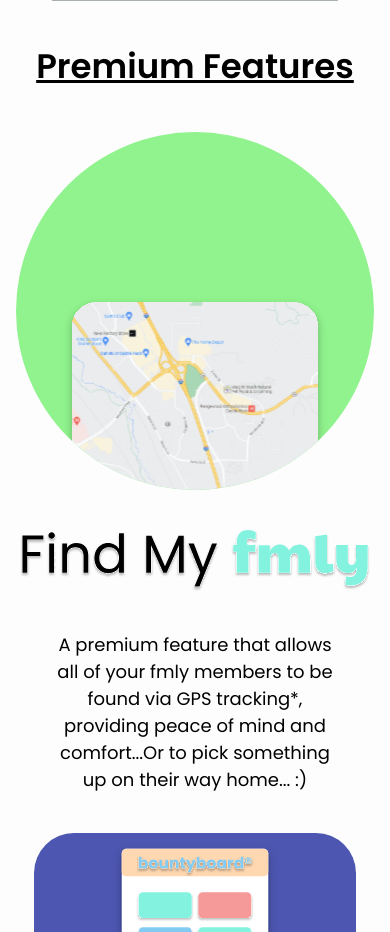
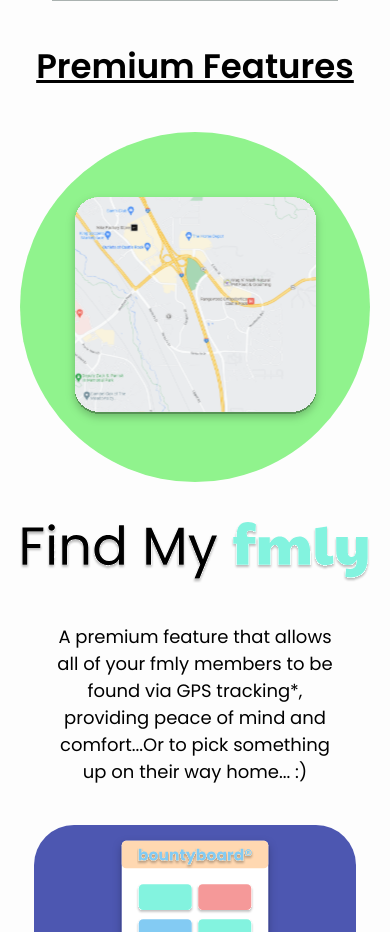
Before and after one commit to zackzellto/fmly-landing-page, a React (Vite) app in the folder client/: page /home in a window 390 px wide. Shown: the part 2860-3792 px from the top of the page. Built offline with nearby package versions, Linux system fonts and the light colour scheme.

Commit message:
tested mobile view, --looks good and responsive

```diff
--- a/client/src/Styles/PremiumFeaturesStyles.css
+++ b/client/src/Styles/PremiumFeaturesStyles.css
@@ -1,11 +1,11 @@
 .orange-circle-pf {
     background-color: #90f38d;
     border-radius: 50%;
-    padding-bottom: 100%; /* Maintain 1:1 aspect ratio */
+    padding-bottom: 50%; /* Maintain 1:1 aspect ratio */
     width: 100%;
-    max-width: 800px;
-    height: 0; /* Remove fixed height */
-    max-height: 200px;
+    max-width: 350px;
+    height: auto; /* Remove fixed height */
+    max-height: 350px;
     margin: auto;
     overflow: hidden; /* Prevent content from overflowing */
     align-items: center;
@@ -28,7 +28,7 @@
     position: relative;
     border-radius: 10%;
     margin: auto;
-    top: 170px;
+    top: 65px;
     width: 70%;
     height: auto;
     z-index: 1;
```
Also changed, not shown: 2 other files (tests, documents, lock files or other folders).
